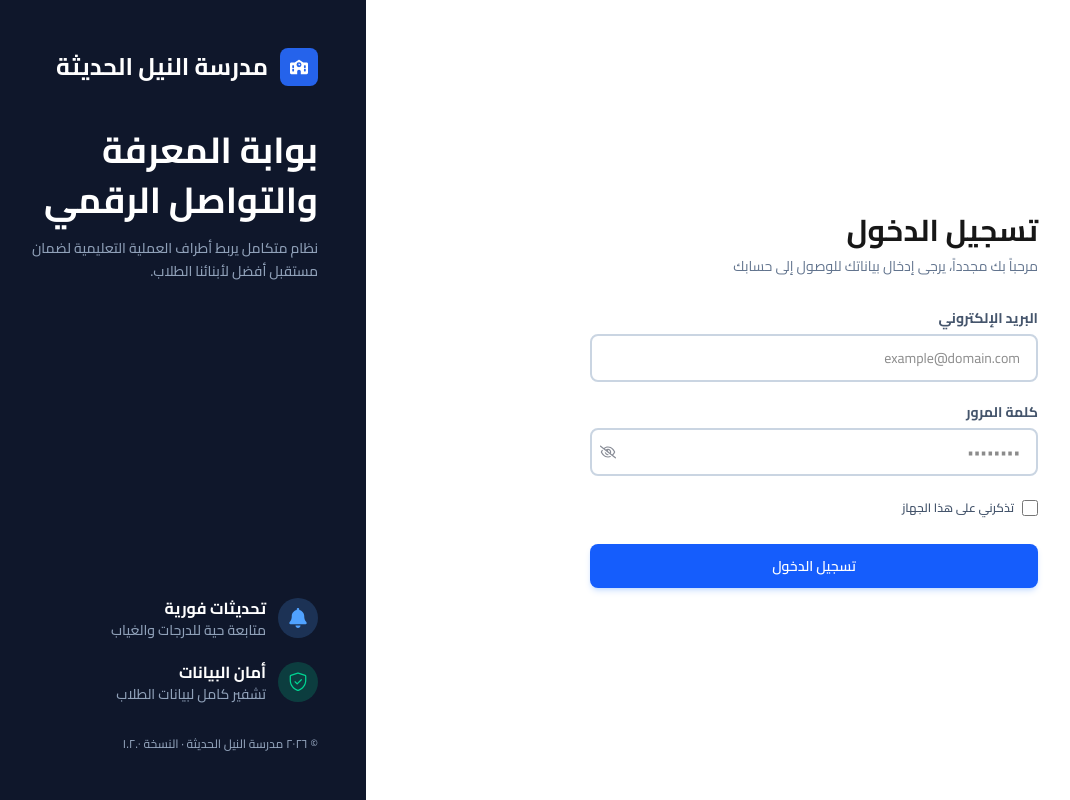
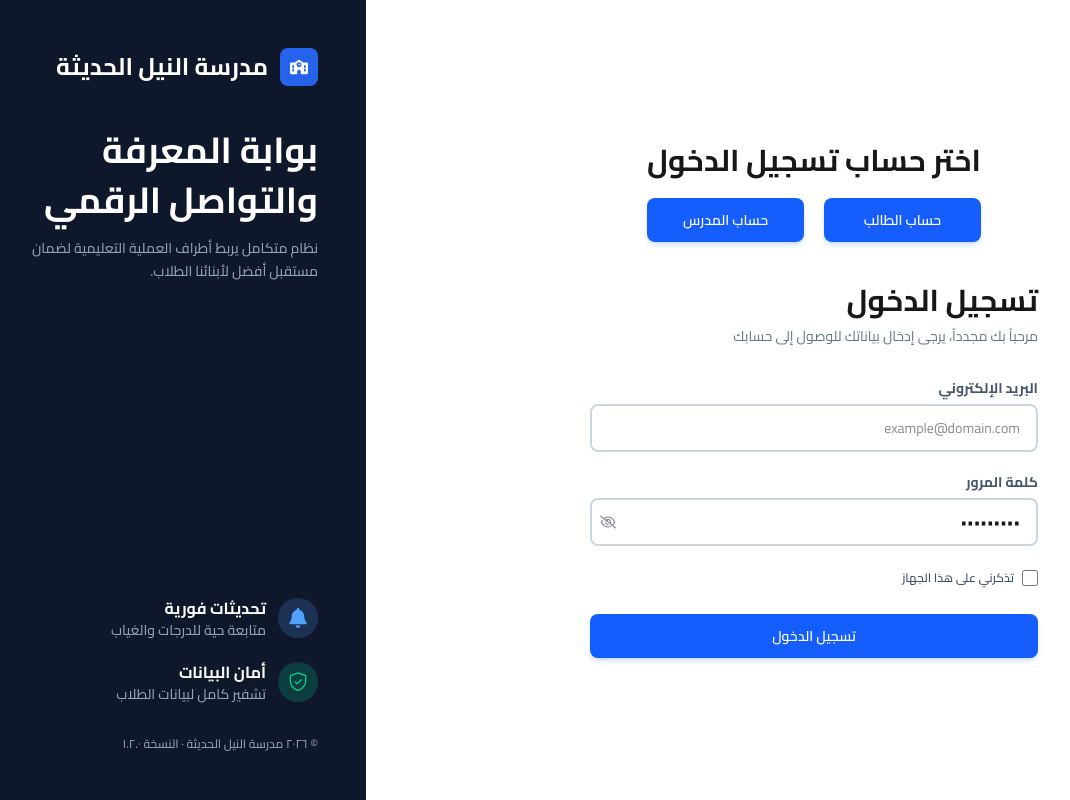
Before and after one commit to Tarek9595/Nile-School, a Next.js app: page /login in a window 1280 px wide. Shown: the whole page, without its empty margins (18-1088 px from the left). Built offline with nearby package versions, Linux system fonts and the light colour scheme.

Commit message:
add test login buttons

```diff
--- a/src/app/login/page.tsx
+++ b/src/app/login/page.tsx
@@ -16,6 +16,7 @@ interface LoginFormValues {
 }
 
 export default function Login() {
+  const [crrEmail, setCrrEmail] = useState("");
   const { startLoadingNavigation } = useLoader();
   const { setToken, setSystemRole, setUserData } = useTsData();
   const router = useRouter();
@@ -31,8 +32,8 @@ export default function Login() {
   });
 
   const initialValues = {
-    identifier: "",
-    password: "",
+    identifier: crrEmail,
+    password: "Admin@123",
     rememberMe: false,
   };
 
@@ -137,7 +138,28 @@ export default function Login() {
         </div>
       </div>
 
-      <div className="flex grow lg:w-[65%] xl:w-[70%] items-center justify-center bg-background px-4 py-6 sm:px-6 md:px-12 lg:px-24">
+      <div className="flex flex-col gap-10 grow lg:w-[65%] xl:w-[70%] items-center justify-center bg-background px-4 py-6 sm:px-6 md:px-12 lg:px-24">
+        <div className="flex flex-col gap-4">
+          <h1 className="text-lg sm:text-2xl lg:text-3xl font-bold text-foreground">
+            اختر حساب تسجيل الدخول
+          </h1>
+          <div className="flex justify-center items-center gap-5">
+            <button
+              type="button"
+              onClick={() => setCrrEmail("ts_teacher_sameh895@gmail.com")}
+              className="mt-1 w-full rounded-lg bg-blue-600 py-2 sm:py-3 text-xs sm:text-sm font-semibold text-white shadow-md shadow-blue-500/20 hover:bg-blue-700 active:scale-[0.98] transition-all disabled:opacity-50 cursor-pointer"
+            >
+              حساب المدرس
+            </button>
+            <button
+              type="button"
+              onClick={() => setCrrEmail("ts_student_khaled369@gmail.com")}
+              className="mt-1 w-full rounded-lg bg-blue-600 py-2 sm:py-3 text-xs sm:text-sm font-semibold text-white shadow-md shadow-blue-500/20 hover:bg-blue-700 active:scale-[0.98] transition-all disabled:opacity-50 cursor-pointer"
+            >
+              حساب الطالب
+            </button>
+          </div>
+        </div>
         <div className="w-full max-w-md" dir="rtl">
           <div className="mb-5 sm:mb-8 text-center lg:text-right">
             <h2 className="text-lg sm:text-2xl lg:text-3xl font-bold text-foreground">
@@ -149,6 +171,7 @@ export default function Login() {
           </div>
 
           <Formik
+            enableReinitialize={true}
             initialValues={initialValues}
             validationSchema={loginSchema}
             onSubmit={handleLogin}
--- a/src/components/HomePage/SmoothScroll.tsx
+++ b/src/components/HomePage/SmoothScroll.tsx
@@ -22,7 +22,6 @@ export default function SmoothScroll({
 
     requestAnimationFrame(raf);
 
-    // إعادة حساب الارتفاع عند تحميل الصور أو المحتوى
     const resizeObserver = new ResizeObserver(() => {
       lenis.resize();
     });
--- a/src/components/StudentPage/StudentSelfHWorks.tsx
+++ b/src/components/StudentPage/StudentSelfHWorks.tsx
@@ -39,7 +39,7 @@ export default function StudentSelfHWorks() {
 
       if (activeTab === "pending") return !isSubmitted;
       if (activeTab === "delivered") return isSubmitted;
-      return true; // حالة "all"
+      return true;
     });
   }, [activeTab, deliveredHomeworks]);
 
--- a/src/store/index.tsx
+++ b/src/store/index.tsx
@@ -7,12 +7,10 @@ export const domain = "https://pos.skyready.online/";
 interface TSDataState {
   token: string;
   systemRole: string;
-  // eslint-disable-next-line @typescript-eslint/no-explicit-any
   userData: any;
 
   setToken: (newValue: string) => void;
   setSystemRole: (newValue: string) => void;
-  // eslint-disable-next-line @typescript-eslint/no-explicit-any
   setUserData: (newValue: any) => void;
 
   logout: () => void;
```
